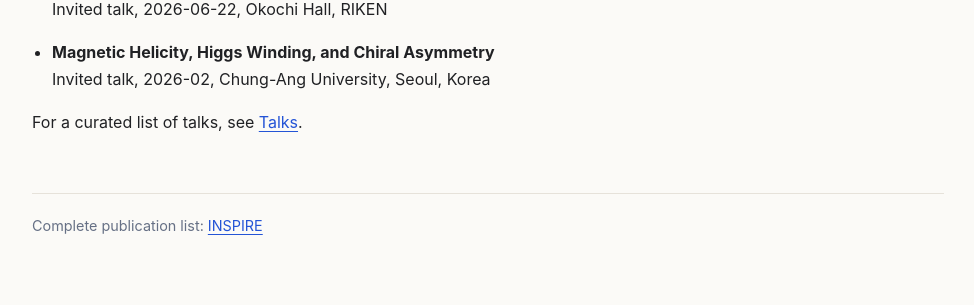
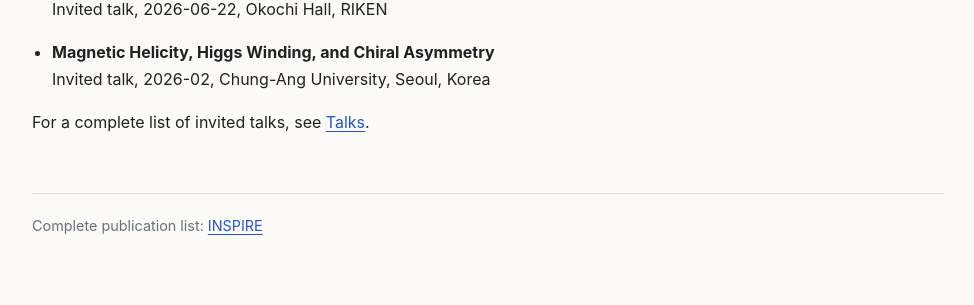
Before and after one commit to kyoheimukaida/kyoheimukaida.github.io, a Jekyll site: the page built from index.md, in a window 1280 px wide. Shown: the part 1308-1613 px from the top of the page, without its empty margins (152-1126 px from the left). Built offline with Jekyll 4.4.1, drawn with Linux system fonts in a browser that asks for light colours.

Commit message:
Update index.md

```diff
--- a/index.md
+++ b/index.md
@@ -51,4 +51,4 @@ For the complete publication list, see my [INSPIRE author profile](https://inspi
   Invited talk, 2026-02, Chung-Ang University, Seoul, Korea
 <!-- talks:end -->
 
-For a curated list of talks, see [Talks](talks.md).
+For a complete list of invited talks, see [Talks](talks.md).
```
